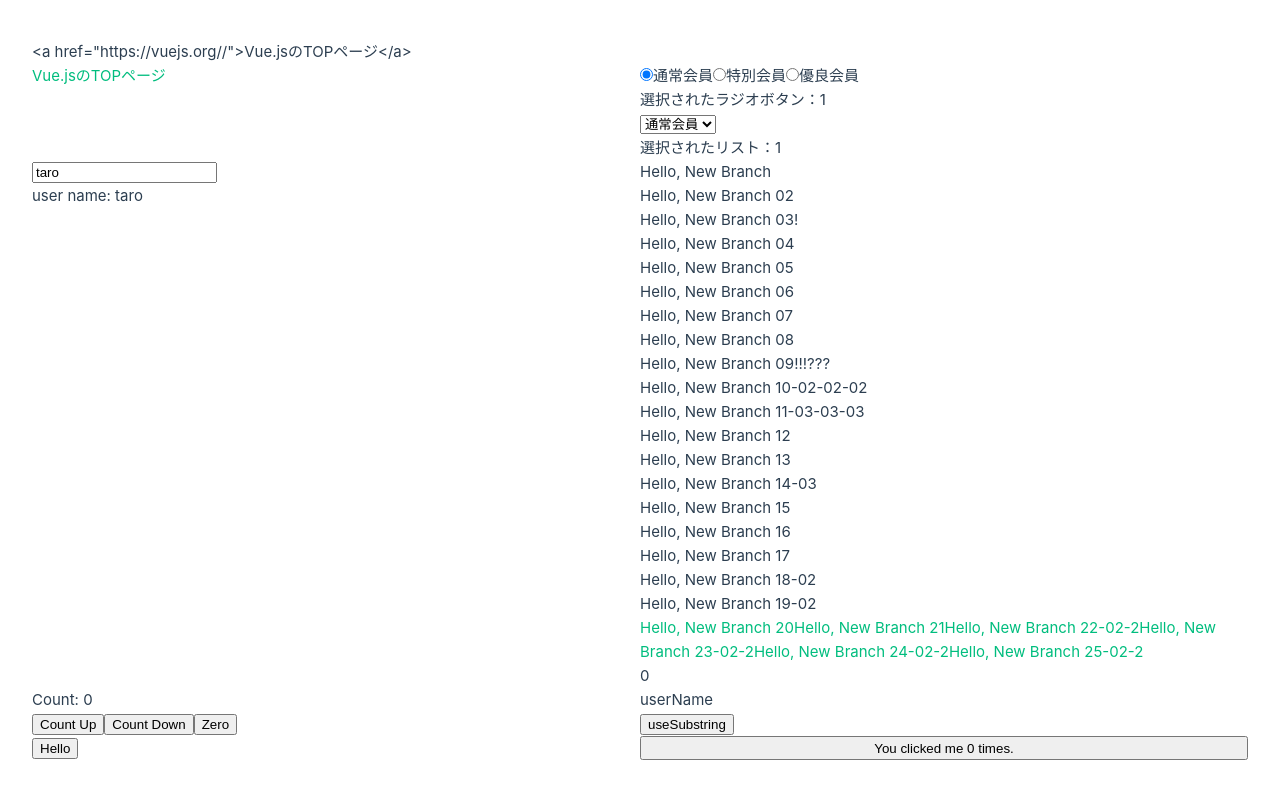
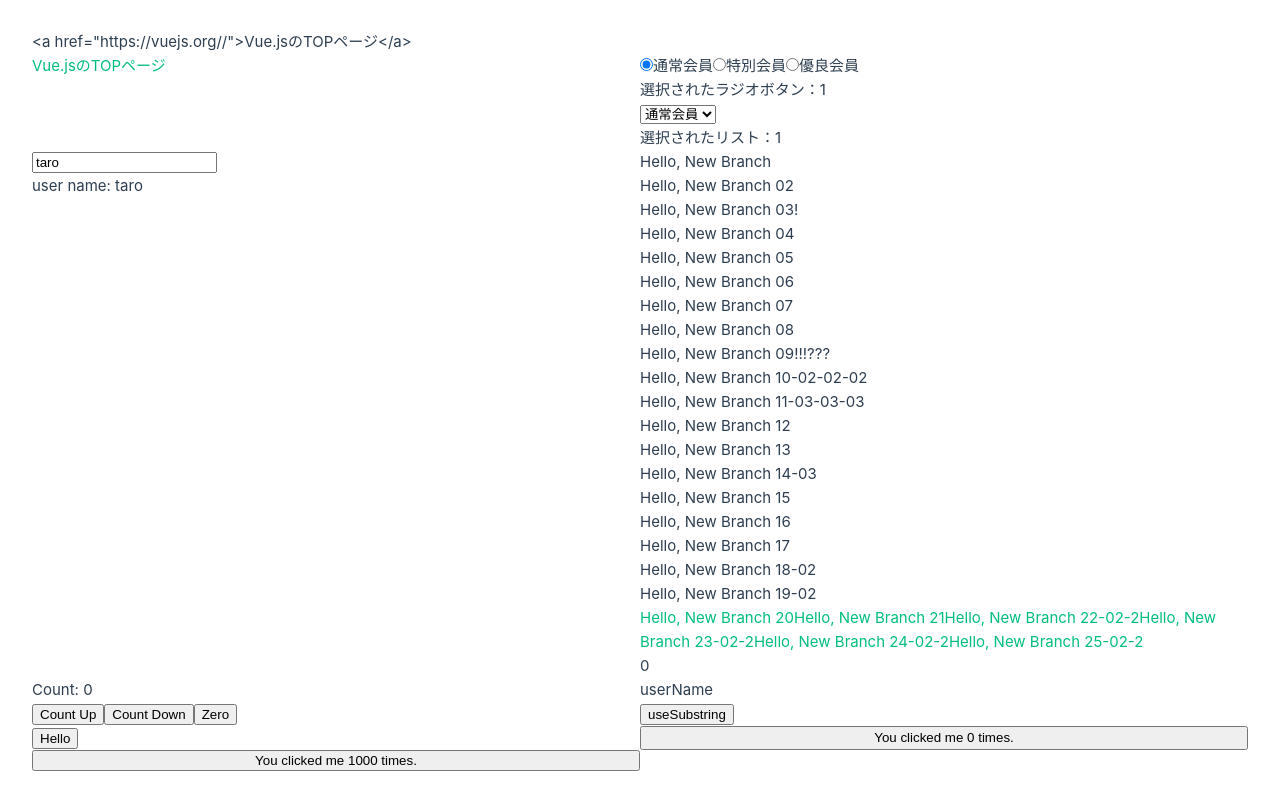
Before and after one commit to koyamal/pra_vue3, a Vue app in the folder Vue3FrontDevTextBook02/chap02/hello-vue/: page / in a window 1280 px wide. Built offline with nearby package versions, Linux system fonts and the light colour scheme.

Commit message:
Use CountDownButton

```diff
--- a/Vue3FrontDevTextBook02/chap02/hello-vue/src/App.vue
+++ b/Vue3FrontDevTextBook02/chap02/hello-vue/src/App.vue
@@ -1,6 +1,7 @@
 <script setup lang="ts">
 import {ref} from "vue";
 import CountUpButton from "./components/CountUpButton.vue";
+import CountDownButton from "./components/CountDownButton.vue";
 
 const memberType = ref(1);
 const memberTypeSelect = ref(1);
@@ -103,6 +104,7 @@ const useSubstring = () => {
     }">Hello</button>
   </section>
   <CountUpButton></CountUpButton>
+  <CountDownButton></CountDownButton>
 </template>
 
 <style scoped>
```
